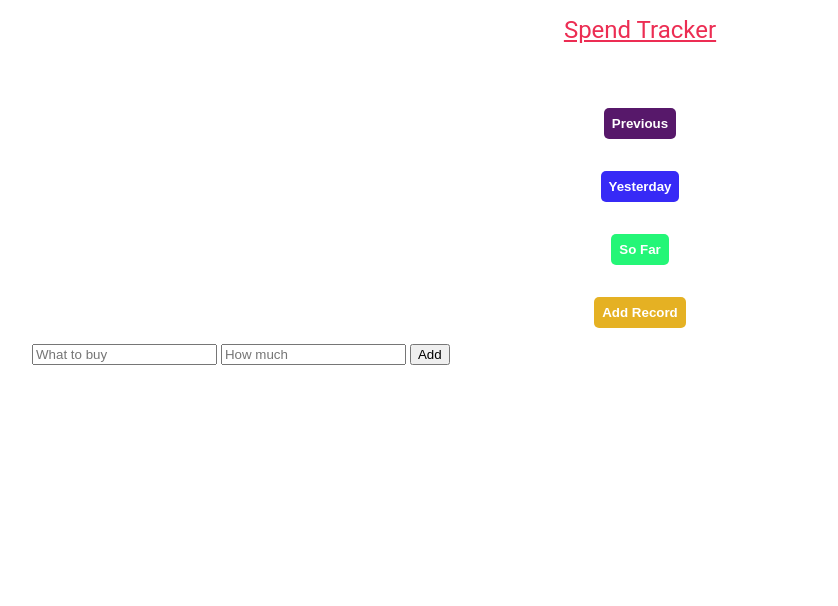
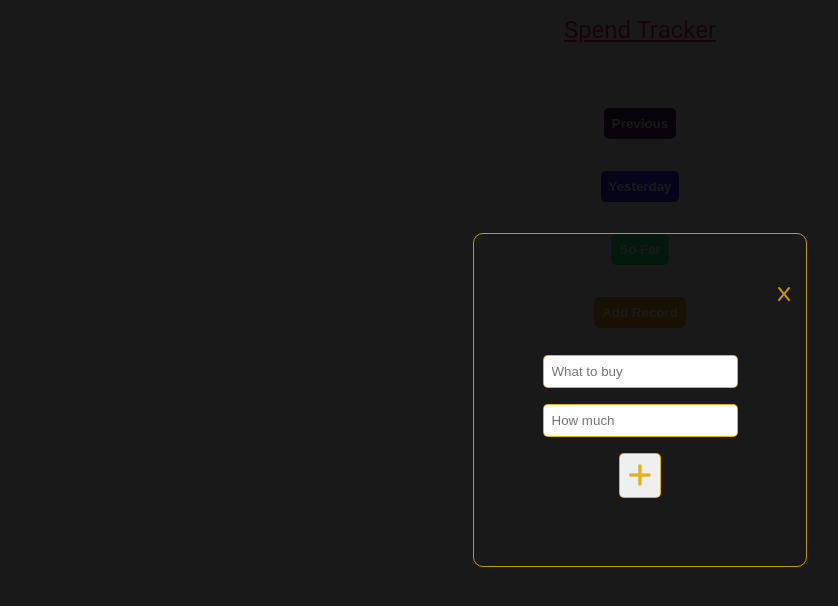
Before and after one commit to bitdoctrine/Spend-Tracker, a plain HTML site: page index.html in a window 1280 px wide. Both pictures are taken after a click on the button "Add Record". Shown: the whole page, without its empty margins (0-838 px from the left). Drawn offline with Linux system fonts and the light colour scheme.

Commit message:
created, styled and added functionality for add modal

```diff
--- a/index.html
+++ b/index.html
@@ -4,37 +4,59 @@
     <meta charset="UTF-8" />
     <meta http-equiv="X-UA-Compatible" content="IE=edge" />
     <meta name="viewport" content="width=device-width, initial-scale=1.0" />
-
-    <link href="./style.css"  rel="stylesheet" />
+    <script
+      src="https://kit.fontawesome.com/52d80b50e4.js"
+      crossorigin="anonymous"
+    ></script>
+    <link href="./style.css" rel="stylesheet" />
     <title>Spend Tracker</title>
   </head>
   <body class="body">
     <main class="page">
       <header class="main-heading">Spend Tracker</header>
       <section class="records">
-          <button id="previous" class="button previous">Previous</button>
-          <button id="yesterday" class="button yesterday">Yesterday</button>
-          <button id="today" class="button today">So Far</button>
-          <button id="add" class="button add">Add Record</button>
+        <button id="previous" class="button previous">Previous</button>
+        <button id="yesterday" class="button yesterday">Yesterday</button>
+        <button id="today" class="button today">So Far</button>
+        <button id="add" class="button add">Add Record</button>
       </section>
 
-
-      <section id="add-modal" class="modal ">
+      <section id="modal" class="modal hidden">
         <div class="modal-actions">
-          <form action="" id="add-form" class="modal-form">
+          <i id="close-modal" class="fa-solid cancel-button fa-x"></i>
+          <form action="" id="add-form" autocomplete="off" class="modal-form">
             <label for="name">
-              <input type="text" required class="input" name="name" id="name" placeholder="What to buy">
+              <input
+                type="text"
+                required
+                class="input"
+                name="name"
+                id="name"
+                placeholder="What to buy"
+              />
             </label>
             <label for="price">
-              <input type="number" name="price" id="price" required class="input" placeholder="How much">
+              <input
+                type="number"
+                name="price"
+                id="price"
+                required
+                class="input"
+                placeholder="How much"
+              />
             </label>
-            <button name="submit" id="submit" class="submit-button btn " type="submit">Add</button>
+            <button
+              name="submit"
+              id="submit"
+              class="submit-button  btn"
+              type="submit"
+            >
+            <i id="submit" class="fa-solid fa-2x fa-plus"></i>
+            </button>
           </form>
         </div>
       </section>
-
-
     </main>
-<script src="index.js"></script>
+    <script src="index.js"></script>
   </body>
 </html>
--- a/index.js
+++ b/index.js
@@ -2,24 +2,36 @@ const expenditure = [];
 /*an expenditure is an object which represents instances of spending in key , value pairs. And each instance of spending contains other useful informations like date, time, amounts spent e.t.c */
 const form = document.getElementById("add-form");
 const addExpenseHandler = document.getElementById("submit");
+const closeModalHandler = document.getElementById('close-modal');
+const showModalHandler = document.getElementById('add');
+const modal = document.getElementById('modal');
+
+function showModal() {
+  modal.classList.remove('hidden')
+}
+function hideModal() {
+  modal.classList.add('hidden');
+}
+
+showModalHandler.addEventListener('click', showModal);
+closeModalHandler.addEventListener('click', hideModal);
+
 
 addExpenseHandler.addEventListener("click", function (e) {
   e.preventDefault();
-
   const expensePrice = document.getElementById("price").value;
   const expenseName = document.getElementById("name").value;
   if (expenseName.length <= 0 || expensePrice.length <= 0) {
     alert("Name and Price are both required for this to work");
     return
   } else {
-
     const expenseData = {
       name: expenseName,
       price: expensePrice,
     };
-
     expenditure.push(expenseData);
     console.log(expenditure);
     form.reset();
+    hideModal();
   }
 });
--- a/style.css
+++ b/style.css
@@ -1,17 +1,17 @@
-@import url('https://fonts.googleapis.com/css2?family=Roboto+Mono&display=swap');
+@import url("https://fonts.googleapis.com/css2?family=Roboto+Mono&display=swap");
 
-html, body {
+html,
+body {
   margin: 0;
   padding: 0;
   box-sizing: border-box;
 }
 
-
-.page{
+.page {
   width: 95%;
   margin: auto;
   padding-top: 1rem;
-    font-family: 'Roboto', sans-serif;
+  font-family: "Roboto", sans-serif;
 }
 
 .main-heading {
@@ -37,19 +37,19 @@ html, body {
   border: none;
   border-radius: 5px;
   color: white;
-    padding: .5rem;
+  padding: 0.5rem;
   font-weight: bold;
 }
 
 .records .button:hover {
-    opacity: .5;
+  opacity: 0.5;
 }
 
-.records  .today {
+.records .today {
   background-color: rgba(6, 245, 101, 0.877);
 }
 
-.records  .yesterday {
+.records .yesterday {
   background-color: #1404f5d8;
 }
 
@@ -57,11 +57,9 @@ html, body {
   background-color: #47025ce8;
 }
 
-.records  .add {
+.records .add {
   background-color: #e2a706e1;
 }
-
-
 
 .sub-heading {
   width: 90%;
@@ -69,7 +67,7 @@ html, body {
   justify-content: space-evenly;
   align-items: center;
   color: #47025ce8;
-    font-size: .75rem;
+  font-size: 0.75rem;
 }
 
 .sub-heading .form-group input {
@@ -80,3 +78,53 @@ html, body {
   border-radius: 5px;
   width: 50px;
 }
+
+/*modal*/
+
+.modal {
+  display: flex;
+  align-items: center;
+  justify-content: center;
+  height: 100vh;
+  width: 100vw;
+  background: rgba(0, 0, 0, .9);
+  /* background-color: #000; */
+  position: absolute;
+  top: 0;
+  left: 0;
+
+}
+
+.modal-actions {
+  display: flex;
+  flex-direction: column;
+  /* align-items: center; */
+  justify-content: space-evenly;
+  width: 300px;
+  height: 300px;
+  border: 1px solid #e2a706e1;
+  padding: 1rem;
+  text-align: right;
+  border-radius: 10px;
+}
+
+.cancel-button {
+    color: #e2a706e1;
+    font-size: 1rem;
+}
+
+.input, .btn {
+    display: block;
+    margin: 1rem auto;
+    padding: .5rem;
+    border: 1px solid #e2a706e1;
+    border-radius: 5px;
+    outline: none;
+}
+
+.fa-plus {
+    color: #e2a706e1;
+}
+.hidden {
+  visibility: hidden;
+}
```
Lines whose indentation alone changed are shown as unchanged.
